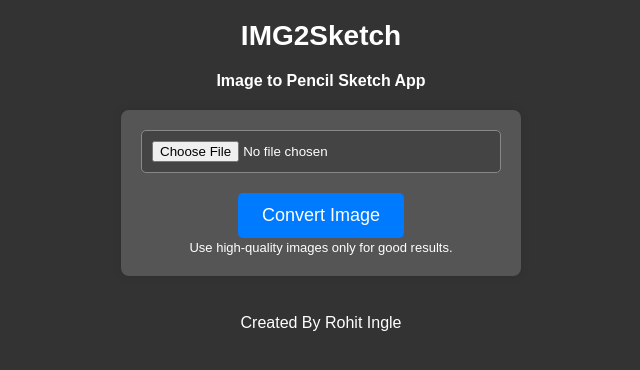
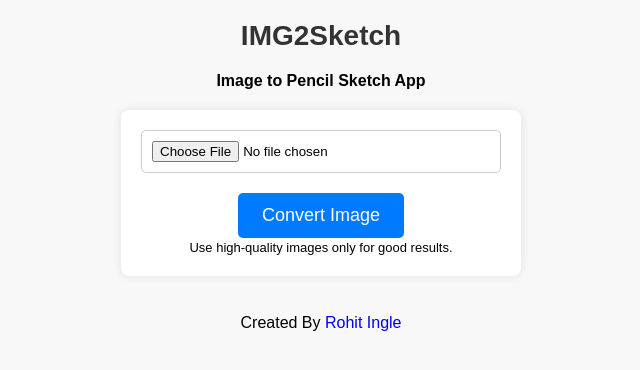
Before and after one commit to rohitingle34/IMG2Sketch, a Flask app: page / in a window 1280 px wide. Shown: the top 370 px of the page, without its empty margins (319-959 px from the left). Run offline with Flask 3, Linux system fonts and the light colour scheme.

Commit message:
Add files via upload

```diff
--- a/templates/index.html
+++ b/templates/index.html
@@ -12,10 +12,9 @@
             box-sizing: border-box;
         }
 
-        /* Dark mode styles */
+        /* Apply a background color and some basic styles to the body */
         body {
-            background-color: #333;
-            color: #fff;
+            background-color: #f8f8f8;
             font-family: Arial, sans-serif;
             text-align: center;
             padding: 20px;
@@ -24,6 +23,7 @@
         /* Style the header */
         h1 {
             font-size: 28px;
+            color: #333;
             margin-bottom: 20px;
         }
 
@@ -32,7 +32,7 @@
             margin: 20px auto;
             max-width: 400px;
             padding: 20px;
-            background-color: #555;
+            background-color: #fff;
             border-radius: 8px;
             box-shadow: 0px 0px 10px rgba(0, 0, 0, 0.1);
         }
@@ -43,10 +43,8 @@
             width: 100%;
             padding: 10px;
             margin-bottom: 20px;
-            border: 1px solid #888;
+            border: 1px solid #ccc;
             border-radius: 5px;
-            background-color: #444;
-            color: #fff;
         }
 
         input[type="submit"] {
@@ -70,6 +68,7 @@
         h2 {
             font-size: 24px;
             margin-top: 20px;
+            color: #333;
         }
 
         img {
@@ -136,9 +135,9 @@
         <div>&nbsp;</div>
         <p><b>Privacy</b>: This app does not store your images; they will be deleted automatically after completing the task.</p>
     {% endif %}
+    <div>&nbsp;</div>
     <footer>
-        <div>&nbsp;</div>
-    <p>Created By Rohit Ingle</p>
-</footer>
+    <p>Created By <a href="https://www.linkedin.com/in/rohit-ingle-ai/">Rohit Ingle</a></p>
+    </footer>
 </body>
 </html>
```
